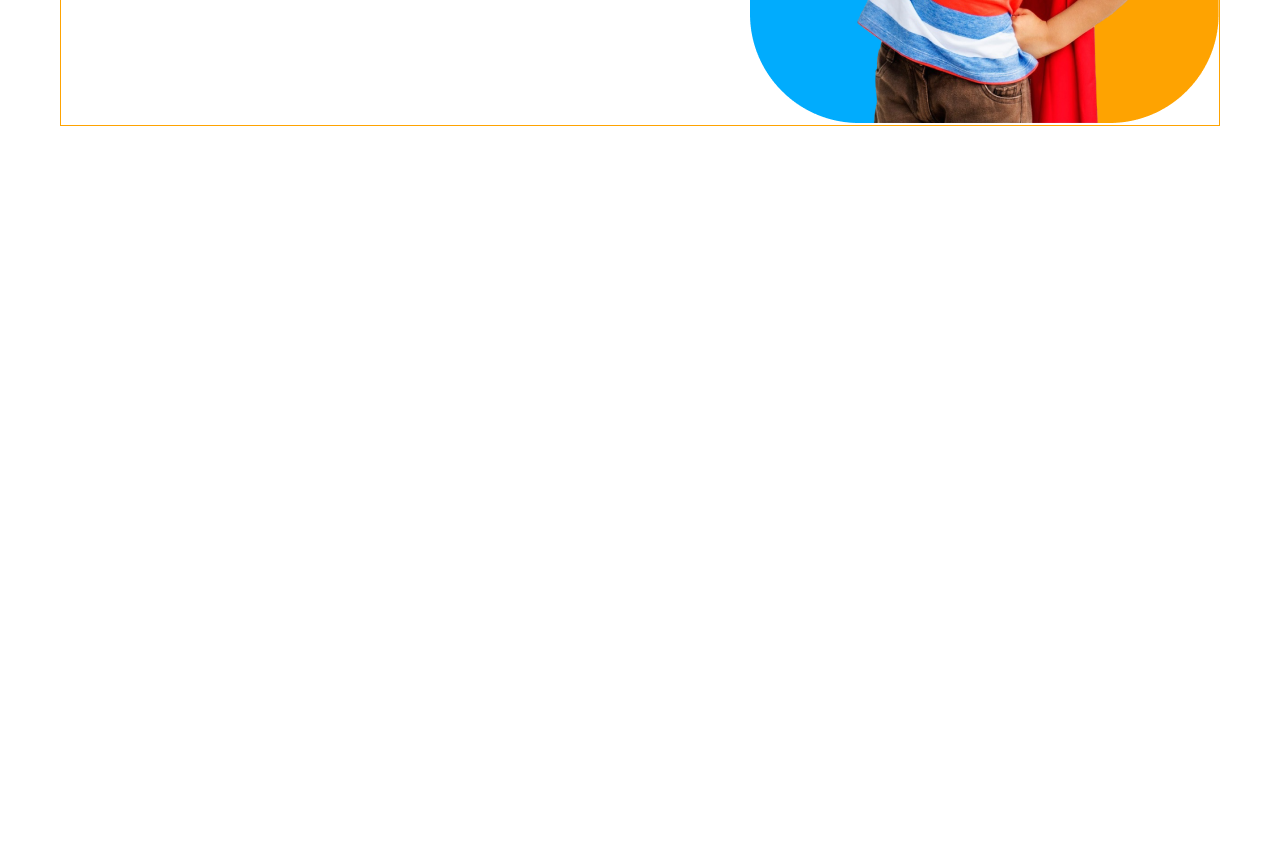
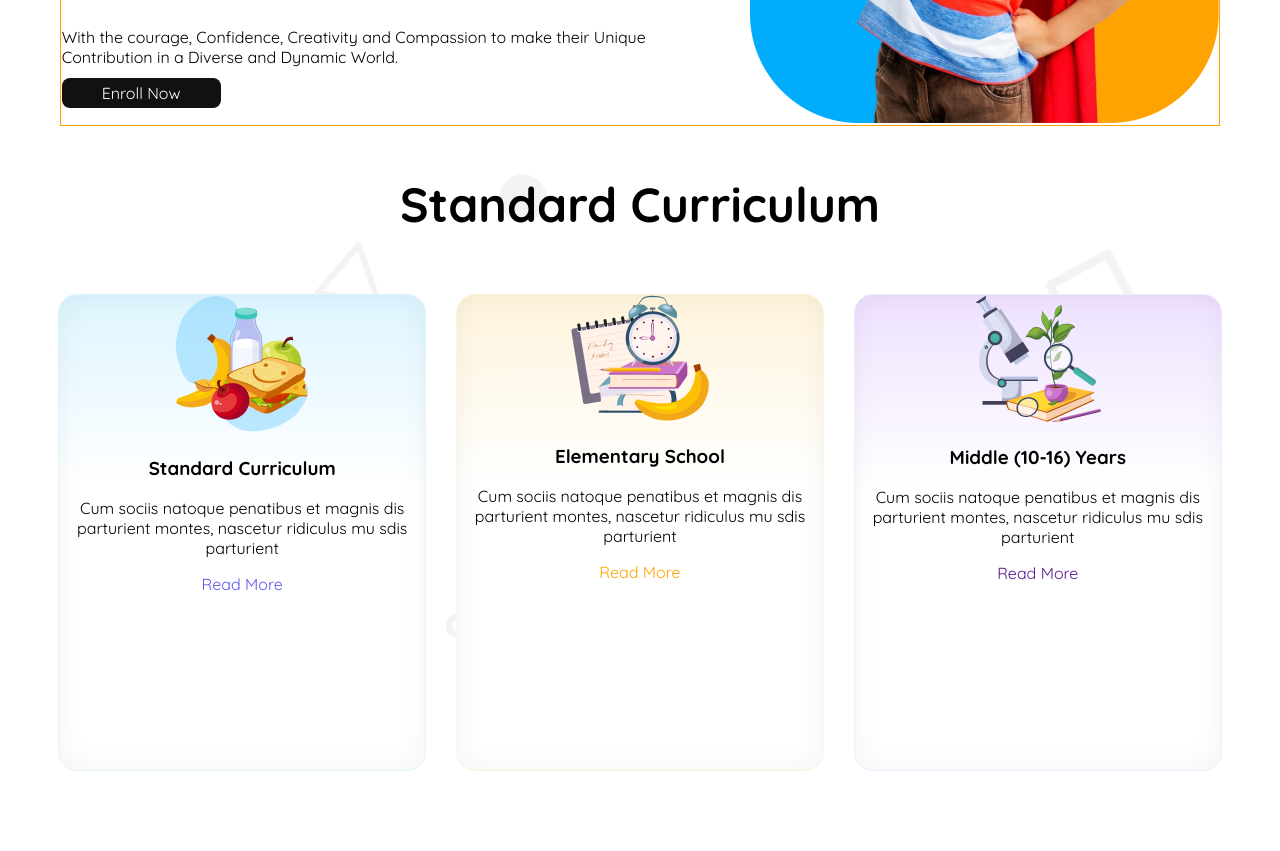
Before and after one commit to Abdulal-noman/school, a plain HTML site: page index.html in a window 1280 px wide. Shown: the part 565-1416 px from the top of the page. Before the commit the page ends 800 px from the top, so only its background shows below. Drawn offline with Linux system fonts and the light colour scheme.

Commit message:
add show  in the skill/skill -container

```diff
--- a/index.html
+++ b/index.html
@@ -49,6 +49,10 @@
     .white{
         color: rgb(255, 255, 255);
     }
+    .read-more-middle{
+        color: rgb(135, 0, 255);
+
+    }
     /* font size */
     .nav-font{
         font-size: 1.25em;
@@ -69,6 +73,9 @@
         padding: 5px 40px;
         border-radius: 8px;
         border: none;
+    }
+    .bg{
+        background-image: url('/assets/bg.png');
     }
 
 
@@ -100,7 +107,7 @@
         list-style: none;
         margin: 20px;
     }
-    .links-a{
+    .links-a,.read-more{
 
        /* font-size: 1.25em; */
         text-decoration: none;
@@ -112,7 +119,9 @@
     /* banner */
 
     .banner{
-        max-width: 1158.61px;
+        /* max-width: 1158.61px;
+       max-height: 575px; */
+       max-width: 1158.61px;
        max-height: 575px;
        margin: 0 auto;
        border: 1px solid rgb(254, 163, 1);
@@ -125,11 +134,64 @@
         max-width: 640px;
         max-height: 183px;
         }
+        .title-clolor{
+            font-size: 3.25em;
+            font-weight: 700;
+        }
 
 
 
 
 
+        /* currayculam */
+
+
+        .titel-titel{
+            font-size: 3em;
+            font-weight: 700;
+            text-align: center;
+
+        }
+
+        .skill-container{
+            gap: 30px;
+            justify-content: center;
+            margin-top: 60px;
+            margin-bottom: 80px;
+
+        }
+        .skill{
+            text-align: center;
+            width: 367.8px;
+            height: 476.78px;
+
+        }
+        .skill-kinder{
+
+            box-sizing: border-box;
+    border: 0.94px solid rgb(222, 245, 255);
+    border-radius: 18.86px;
+
+    box-shadow: inset 0px 0px 28.3px 0.94px rgba(0, 0, 0, 0.05);
+    background: linear-gradient(180.00deg, rgb(222, 245, 255),rgba(255, 255, 255, 0) 40%),rgb(255, 255, 255);
+
+                    }
+        .skill-elementry{
+            box-sizing: border-box;
+border: 0.94px solid rgb(255, 244, 220);
+border-radius: 18.86px;
+
+box-shadow: inset 0px 0px 28.3px 0.94px rgba(0, 0, 0, 0.05);
+background: linear-gradient(180.00deg, rgb(255, 244, 220),rgba(255, 255, 255, 0) 40%),rgb(255, 255, 255);
+        }
+        .skill-middle{
+            box-sizing: border-box;
+border: 0.94px solid rgb(242, 232, 255);
+border-radius: 18.86px;
+
+box-shadow: inset 0px 0px 28.3px 0.94px rgba(0, 0, 0, 0.05);
+background: linear-gradient(180.00deg, rgb(238, 225, 255),rgba(255, 255, 255, 0) 40%),rgb(255, 255, 255);
+        }
 
 
 
@@ -158,7 +220,7 @@
         </nav>
         <div class="banner display-flaex">
             <div class="banner-info">
-                <h2 class="title-clolor"> <samp class="orange">Empowering</samp> students from small age <samp class="blue">towards vision</samp></h2>
+                <h2 class="title-clolor"> <span class="orange">Empowering</span><br> students from small age <span class=" blue">towards vision</span></h2>
                 <p class="titel-des">With the courage, Confidence, Creativity and Compassion to make their Unique Contribution in a Diverse and Dynamic World.</p>
                 <buttom class="enroll bg-black white">Enroll Now</buttom>
             </div>
@@ -169,6 +231,32 @@
 
     </header>
     <main>
+        <section class="bg">
+            <div class="title">
+                <h3 class="titel-titel">Standard Curriculum</h3>
+            </div>
+            <div class="skill-container display-flaex">
+                <div class="skill skill-kinder">
+                    <img src="/assets/kinder.png" alt="kinder.png">
+                    <h3 class="header">Standard Curriculum</h3>
+                    <p class="skill-des">Cum sociis natoque penatibus et magnis dis parturient montes, nascetur ridiculus mu sdis parturient</p>
+                    <a href="" class="read-more aqua-blue">Read More</a>
+                </div>
+                <div class="skill skill-elementry">
+                    <img src="/assets/elementary.png" alt="elementary.png">
+                    <h3 class="header">Elementary School</h3>
+                    <p class="skill-des">Cum sociis natoque penatibus et magnis dis parturient montes, nascetur ridiculus mu sdis parturient</p>
+                    <a href="" class="read-more orange">Read More</a>
+                </div>
+                <div class="skill skill-middle">
+                    <img src="/assets/middle.png" alt="middle">
+                    <h3 class="header">Middle (10-16) Years</h3>
+                    <p class="skill-des">Cum sociis natoque penatibus et magnis dis parturient montes, nascetur ridiculus mu sdis parturient</p>
+                    <a  href="" class="read-more .read-more-middle">Read More</a>
+                </div>
+            </div>
+
+        </section>
 
     </main>
     <footer>
```
